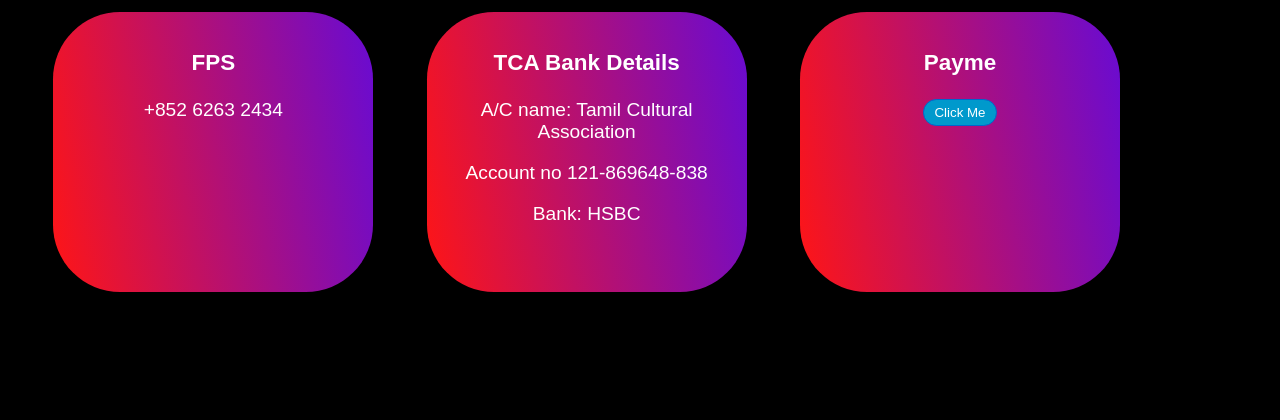
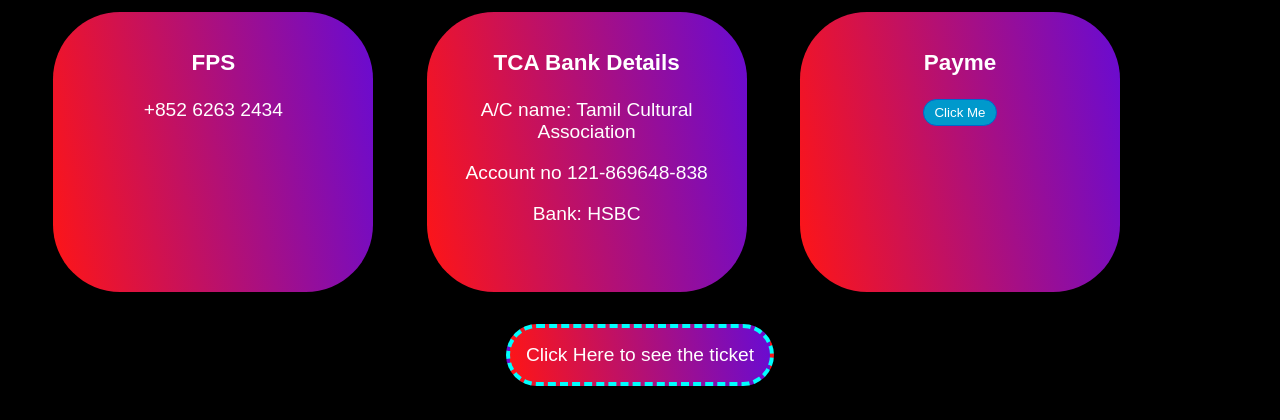
Before and after one commit to Abhitator216/TCA_HK_Movies_Ticketing, a Django app: page /paymentinfo/ in a window 1280 px wide. Shown: the part 380-800 px from the top of the page. Run offline with Django 3.2, Linux system fonts and the light colour scheme; some libraries are stand-ins or nearby versions.

Commit message:
changed the redirection

```diff
--- a/movies/templates/movies/book_seat.html
+++ b/movies/templates/movies/book_seat.html
@@ -278,7 +278,7 @@
 
 
 
-                <form id="bookTicketDiv" action="{% url 'allTickets' %}">
+                <form id="bookTicketDiv" action="{% url 'paymentinfo' %}">
                     <input type="checkbox" id="agree" name="agree"  class="ag">I Confirmed</input>
                     <label > </label><br><br>
                     <!-- <div>
--- a/movies/templates/movies/paymentinfo.html
+++ b/movies/templates/movies/paymentinfo.html
@@ -48,6 +48,18 @@
     background-image: linear-gradient(260deg, #680bd3 0%, #ff1515 100%);
     font-size: larger;
   }
+  #books{
+    /* padding-top: 2rem;
+     */
+     padding-top: 4rem;
+    display: flex;
+    align-items: center;
+    justify-content: center;
+  }
+  #bookbtn{
+    cursor: pointer;
+    border: 4px dashed aqua ;
+  }
   </style>
 <link rel="stylesheet" href="{% static 'movies/style.css' %}" />
 {% endblock %}
@@ -87,6 +99,8 @@
     </div>
   </div>
 
-
 </div>
+<div id="books">
+  <a href="{% url 'allTickets' %}">
+<button id="bookbtn" class="card">Click Here to see the ticket</button></a> </div>
 {% endblock %}
```
